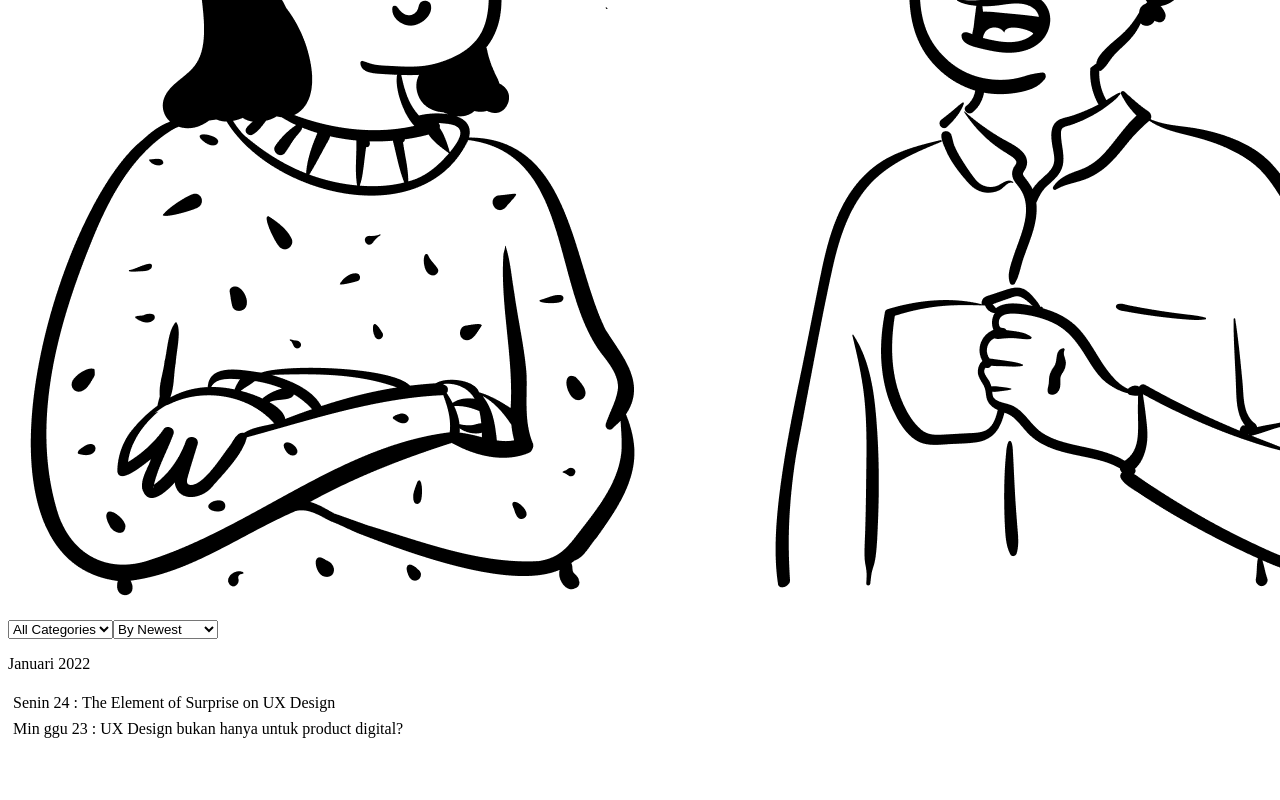
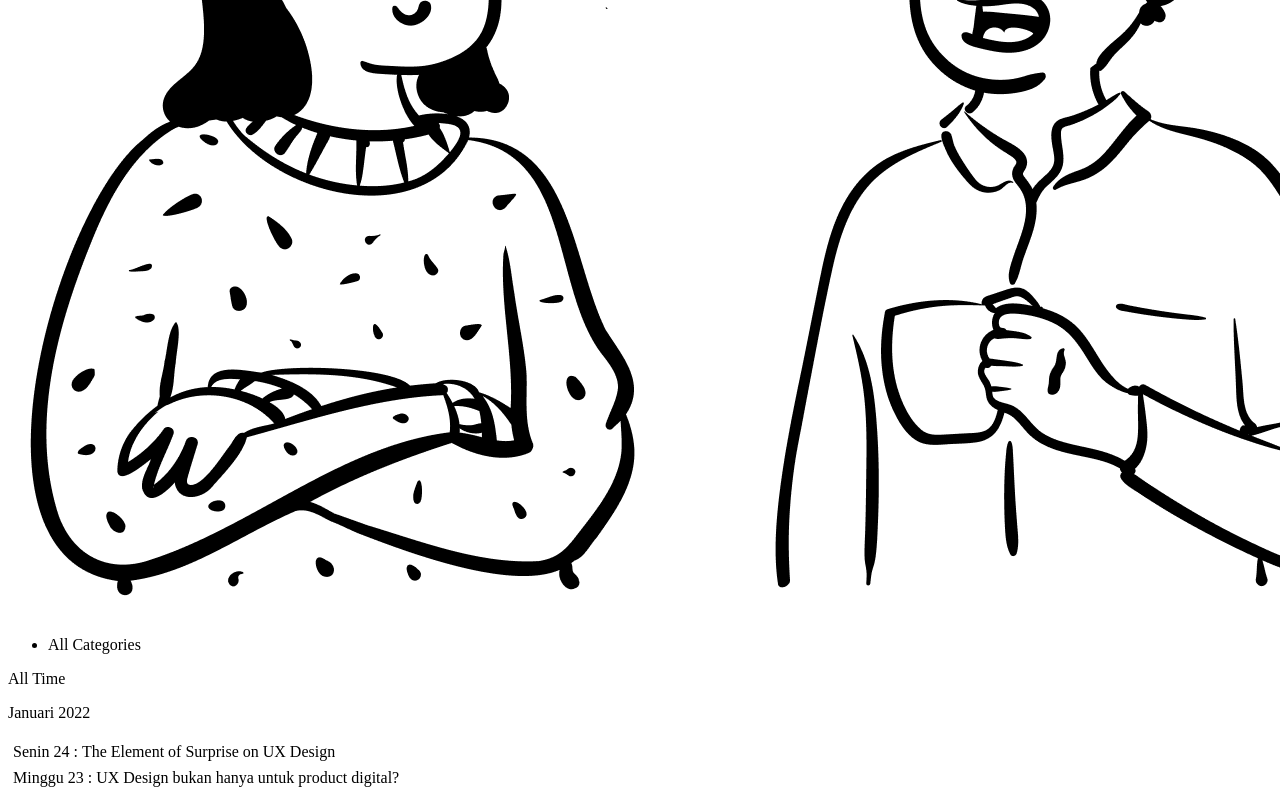
Before and after one commit to LukmanNH/porto-galih, a Next.js app: page /WritingJourney in a window 1280 px wide. Shown: the part 530-1330 px from the top of the page. Before the commit the page ends 1281 px from the top, so only its background shows below. Built offline with nearby package versions, Linux system fonts and the light colour scheme.

Commit message:
WritingJourney Desktop

```diff
--- a/pages/WritingJourney.jsx
+++ b/pages/WritingJourney.jsx
@@ -1,6 +1,24 @@
-import React from "react";
+import React, { useState } from "react";
 
 const WritingJourney = () => {
+  const [dropDownCategories, setDropdownCategories] = useState(false);
+  const [dropStyleCategories, setDropStyleCategories] = useState(false);
+  const [valueDropDownCategories, setValueDropDownCategories] =
+    useState("All Categories");
+  const [valueDropDownTime, setValueDropDownTime] = useState("All Time");
+  const [dropDownTime, setDropdownTime] = useState(false);
+  const [dropStyleTime, setDropStyleTime] = useState(false);
+
+  const onClickDropDownCategories = () => {
+    setDropdownCategories(!dropDownCategories);
+    setDropStyleCategories(!dropStyleCategories);
+  };
+
+  const onClickDropDownTime = () => {
+    setDropdownTime(!dropDownTime);
+    setDropStyleTime(!dropStyleTime);
+  };
+
   return (
     <>
       <div className="bg-hero bg-no-repeat bg-cover bg-center h-[388px]">
@@ -25,37 +43,79 @@ const WritingJourney = () => {
               </p>
             </div>
             <div className="w-7/12">
-              <img src="blog-img.png" className="translate-y-5" />
+              <img src="blog-img.png" className="translate-y-5 mx-auto" />
             </div>
           </div>
         </div>
       </div>
-      <div className="container-w-full mx-auto w-8/12 container pt-6 text-sm text-[#282828]">
-        <select className="w-2/12 border-2 mr-6 p-3 border-[#01549F] rounded-md appearance-none icon-down">
-          <option>All Categories</option>
-          <option>All Categories</option>
-          <option>All Categories</option>
-        </select>
-        <select className="w-2/12 border-2 mr-6 p-3 border-[#01549F] rounded-md appearance-none icon-down">
-          <option>By Newest</option>
-          <option>All Categories</option>
-          <option>All Categories</option>
-        </select>
+      <div className="container-w-full mx-auto w-8/12 container pt-6 text-sm text-[#282828] flex">
+        <div className="w-[10rem] relative mr-5 cursor-pointer">
+          <div
+            className={`border-2 border-[#01549F] p-3 ${
+              dropStyleCategories
+                ? " icon-up rounded-lg border-b-0 rounded-b-none"
+                : " icon-down rounded-lg "
+            }`}
+          >
+            <ul onClick={() => onClickDropDownCategories()}>
+              <li>{valueDropDownCategories}</li>
+            </ul>
+          </div>
+          {dropDownCategories && (
+            <ul className="absolute border-2 border-[#01549F] border-t-0 rounded-lg rounded-t-none w-[10rem] bg-white">
+              <li className="p-2 hover:bg-[#2B9EDE] hover:opacity-70 hover:text-white">
+                <p onClick={() => setValueDropDownCategories("Life")}>Life</p>
+              </li>
+              <li>
+                <p
+                  onClick={() => setValueDropDownCategories("Career")}
+                  className="p-2 hover:bg-[#2B9EDE] hover:opacity-70 hover:text-white"
+                >
+                  Career
+                </p>
+              </li>
+            </ul>
+          )}
+        </div>
+        <div
+          className="w-[10rem] relative cursor-pointer"
+          onClick={() => onClickDropDownTime()}
+        >
+          <div
+            className={`border-2 border-[#01549F] p-3 ${
+              dropStyleTime
+                ? " icon-up rounded-lg border-b-0 rounded-b-none"
+                : " icon-down rounded-lg "
+            }`}
+          >
+            {valueDropDownTime}
+          </div>
+          {dropDownTime && (
+            <ul className="absolute border-2 border-[#01549F] border-t-0 rounded-lg rounded-t-none w-[10rem] bg-white">
+              <li className="p-2 hover:bg-[#2B9EDE] hover:opacity-70 hover:text-white">
+                <p onClick={() => setValueDropDownTime("Newest")}>Newest</p>
+              </li>
+              <li className="p-2 hover:bg-[#2B9EDE] hover:opacity-70 hover:text-white">
+                <p onClick={() => setValueDropDownTime("Oldest")}>Oldest</p>
+              </li>
+            </ul>
+          )}
+        </div>
       </div>
       <div className="container-w-full mx-auto w-8/12 container pt-14">
         <p className="text-lg font-light text-[#282828] mb-6">Januari 2022</p>
         <div>
           <table className="text-lg font-semibold text-[#282828]">
-            <tr>
-              <div className="bg-gray-100 cursor-pointer hover:border-b-2 border-[#2B9EDE] mb-3">
+            <tr className="cursor-pointer">
+              <div className="bg-gray-400 hover:border-b-2 border-[#2B9EDE] mb-3 ">
                 <td>Senin 24</td>
                 <td>:</td>
                 <td>The Element of Surprise on UX Design</td>
               </div>
             </tr>
-            <tr className="cursor-pointer hover:border-b-2 border-[#2B9EDE]">
-              <div>
-                <td>Min ggu 23</td>
+            <tr className="cursor-pointer">
+              <div className="hover:border-b-2 border-[#2B9EDE] mb-3">
+                <td>Minggu 23</td>
                 <td>:</td>
                 <td>UX Design bukan hanya untuk product digital?</td>
               </div>
--- a/tailwind.config.js
+++ b/tailwind.config.js
@@ -23,7 +23,7 @@ module.exports = {
           background: "url(/icon-down.png) 90% / 10% no-repeat ",
         },
         ".icon-up": {
-          background: "url(/icon-down.png) 90% / 10% no-repeat ",
+          background: "url(/icon-up.png) 90% / 10% no-repeat ",
         },
       };
       addUtilities(utilities);
```
